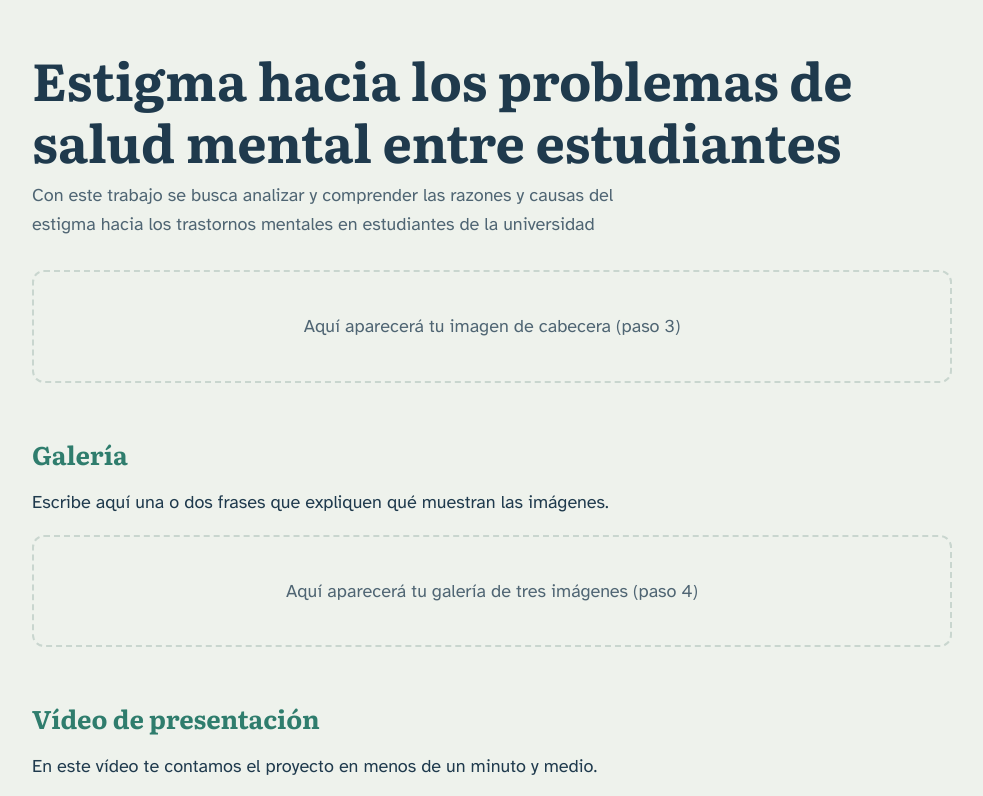
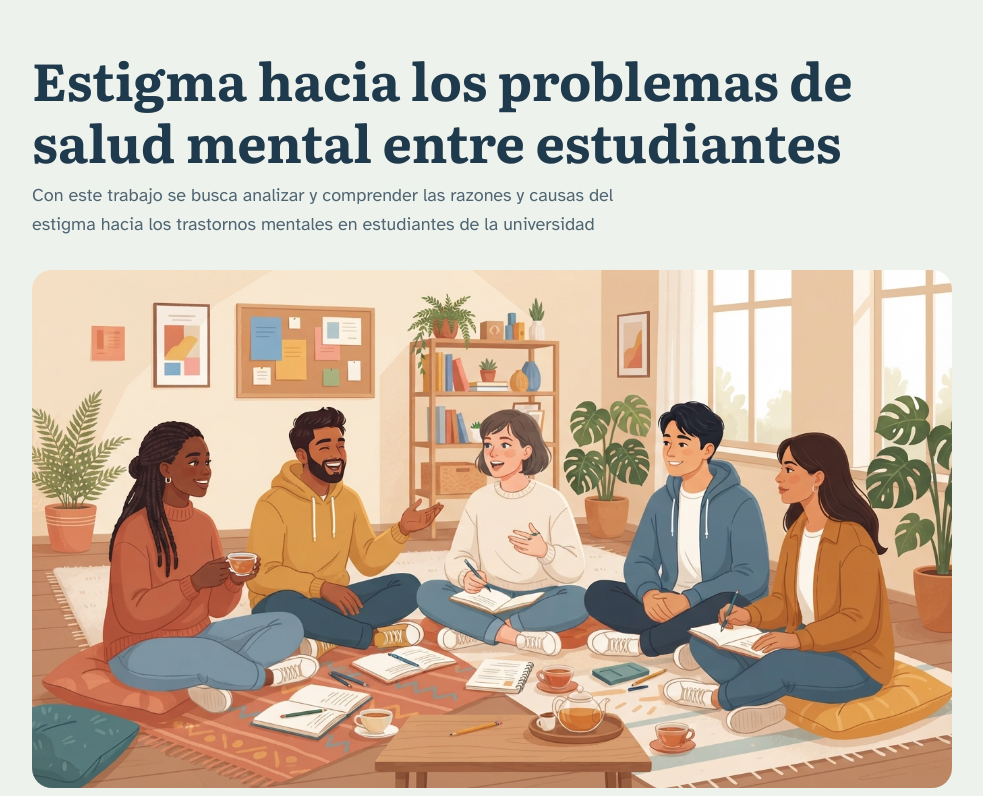
Before and after one commit to aitanarc/practica-imagenes-video, a plain HTML site: page index.html in a window 1280 px wide. Shown: the top 796 px of the page, without its empty margins (148-1131 px from the left). Drawn offline with Linux system fonts and the light colour scheme.

Commit message:
cambio cabecera

```diff
--- a/index.html
+++ b/index.html
@@ -151,7 +151,7 @@
 
     <div class="zona" data-aviso="Aquí aparecerá tu imagen de cabecera (paso 3)">
       <!-- PASO 3: CABECERA ============================ INICIO -->
-
+<img class="imagen-cabecera" src="img/cabecera.png" alt=Un grupo de estudiantes dialogando en círculo en una sala luminosa; representa el empoderamiento colectivo, la participación y las redes de apoyo mutuo.>
       <!-- PASO 3: CABECERA =============================== FIN -->
     </div>
   </header>
@@ -163,7 +163,7 @@
       <!-- Cambia este párrafo: explica qué muestran tus imágenes -->
       <p>Escribe aquí una o dos frases que expliquen qué muestran las imágenes.</p>
 
-      <div class="zona" data-aviso="Aquí aparecerá tu galería de tres imágenes (paso 4)">
+      <div class="zona" data-avisoAquí aparecerá tu galería de tres imágenes (paso 4)">
         <!-- PASO 4: GALERÍA ============================= INICIO -->
 
         <!-- PASO 4: GALERÍA ================================ FIN -->
```
